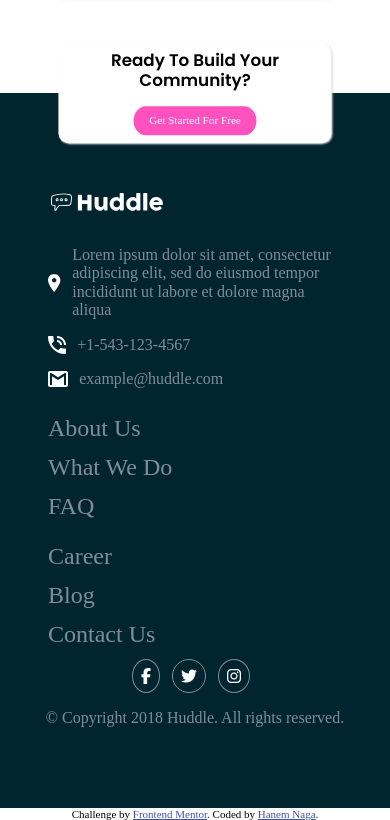
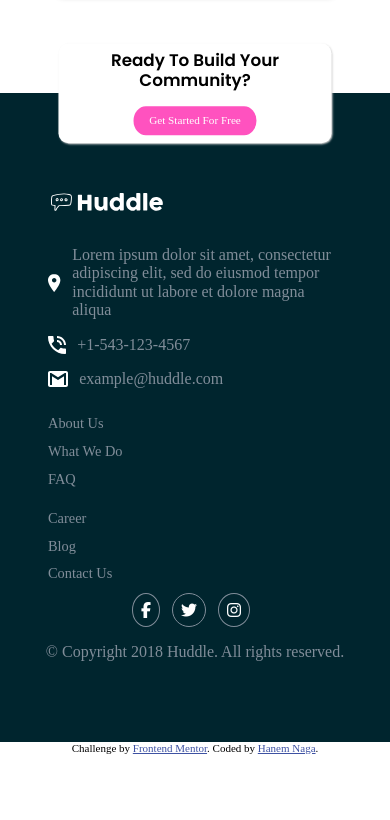
Before and after one commit to hanemNaga/huddle-landing-page-with-alternating-feature-blocks-master, a plain HTML site: page index.html in a window 390 px wide. Shown: the part 2328-3148 px from the top of the page. After the commit the page ends 3082 px from the top, so only its background shows below. Drawn offline with Linux system fonts and the light colour scheme.

Commit message:
add button cursor and adjust font size for footer

```diff
--- a/scss/_main.scss
+++ b/scss/_main.scss
@@ -141,6 +141,9 @@ header .upper {
       color: $Grayish-Blue;
       margin: 0.7rem 1rem;
       font-size: 1.5rem;
+      @include media(mobile) {
+        font-size: 0.9rem;
+      }
     }
   }
   .icons {
--- a/scss/_mixins.scss
+++ b/scss/_mixins.scss
@@ -1,5 +1,6 @@
 @mixin button {
   border: none;
+  cursor: pointer;
   padding: 1.3rem 3.5rem;
   border-radius: 10% 50%;
   -webkit-border-radius: 10% 50%;
```
Also changed, not shown: index.html (+0 -44 lines), design-results/mobile-design.png, main.css, 1 other file.
